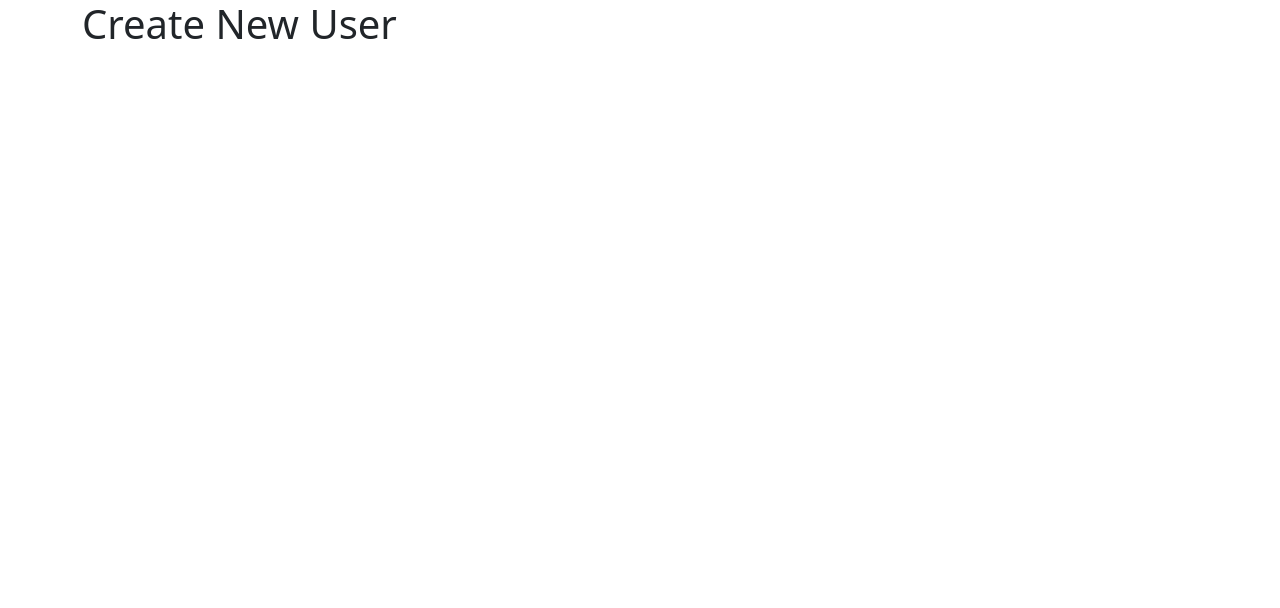
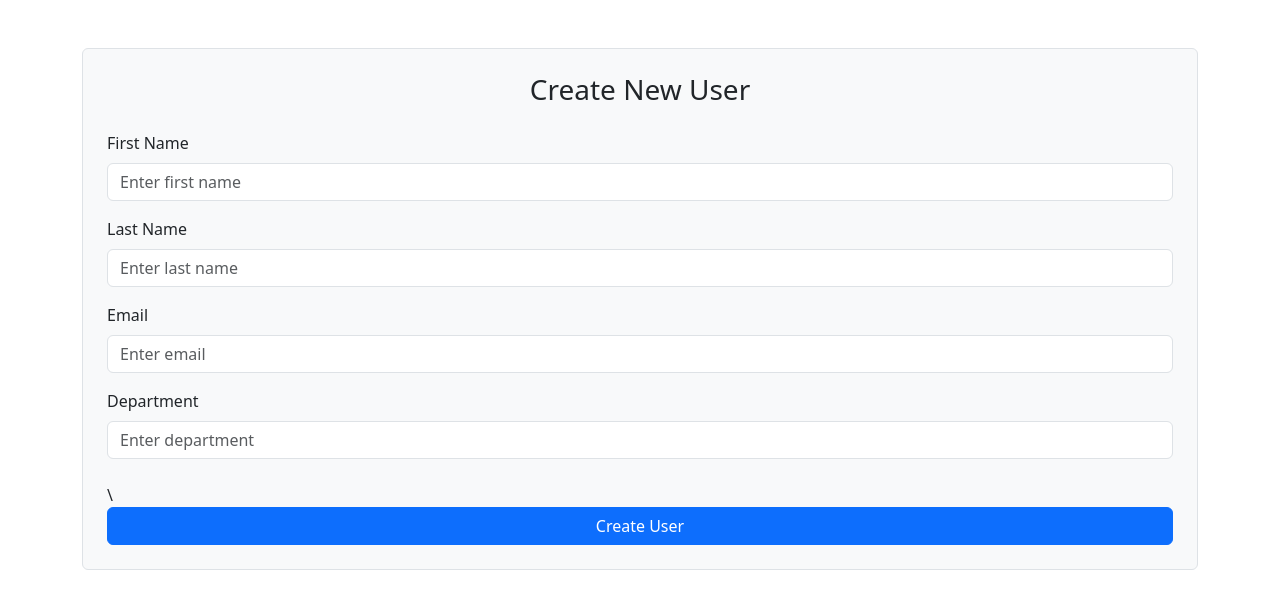
Before and after one commit to Sandeep-1405/User-Management, a React (Create React App) app: page /user/create in a window 1280 px wide. Shown: the top 608 px of the page. Built offline with nearby package versions, Linux system fonts and the light colour scheme.

Commit message:
implemented adding new user

```diff
--- a/src/components/CreateUser.js
+++ b/src/components/CreateUser.js
@@ -1,9 +1,95 @@
-import React from 'react';
+import React, { useState } from 'react';
+import 'bootstrap/dist/css/bootstrap.css';
+import axios from 'axios';
 
 const CreateUser = () => {
+    const [firstName, setFirstName] = useState('');
+    const [lastName, setLastName] = useState('');
+    const [email, setEmail] = useState('');
+    const [department, setDepartment] = useState('');
+
+    // Function to handle form submission
+    const handleSubmit = (e) => {
+        e.preventDefault();
+        axios.post('https://my-json-server.typicode.com/Sandeep-1405/User-Management/users',{firstName,lastName,email,department})
+        .then(res=>{
+            console.log(res)
+        })
+        .catch(error=> console.log(error))
+
+        // Clear form after submission
+        setFirstName('');
+        setLastName('');
+        setEmail('');
+        setDepartment('');
+    };
+
     return (
-        <div className='container'>
-            <h1>Create New User</h1>
+        <div className="container mt-5">
+            <form onSubmit={handleSubmit} className="p-4 border rounded bg-light">
+                <h3 className="text-center mb-4">Create New User</h3>
+
+
+                <div className="mb-3">
+                    <label htmlFor="firstName" className="form-label">First Name</label>
+                    <input
+                        type="text"
+                        className="form-control"
+                        id="firstName"
+                        placeholder="Enter first name"
+                        value={firstName}
+                        onChange={(e) => setFirstName(e.target.value)}
+                        required
+                    />
+                </div>
+
+
+                <div className="mb-3">
+                    <label htmlFor="lastName" className="form-label">Last Name</label>
+                    <input
+                        type="text"
+                        className="form-control"
+                        id="lastName"
+                        placeholder="Enter last name"
+                        value={lastName}
+                        onChange={(e) => setLastName(e.target.value)}
+                        required
+                    />
+                </div>
+
+
+                <div className="mb-3">
+                    <label htmlFor="email" className="form-label">Email</label>
+                    <input
+                        type="email"
+                        className="form-control"
+                        id="email"
+                        placeholder="Enter email"
+                        value={email}
+                        onChange={(e) => setEmail(e.target.value)}
+                        required
+                    />
+                </div>
+
+
+                <div className="mb-4">
+                    <label htmlFor="department" className="form-label">Department</label>
+                    <input
+                        type="text"
+                        className="form-control"
+                        id="department"
+                        placeholder="Enter department"
+                        value={department}
+                        onChange={(e) => setDepartment(e.target.value)}
+                        required
+                    />
+                </div>
+
+                \
+                <button type="submit" className="btn btn-primary w-100">
+                    Create User
+                </button>
+            </form>
         </div>
     );
 };
```
